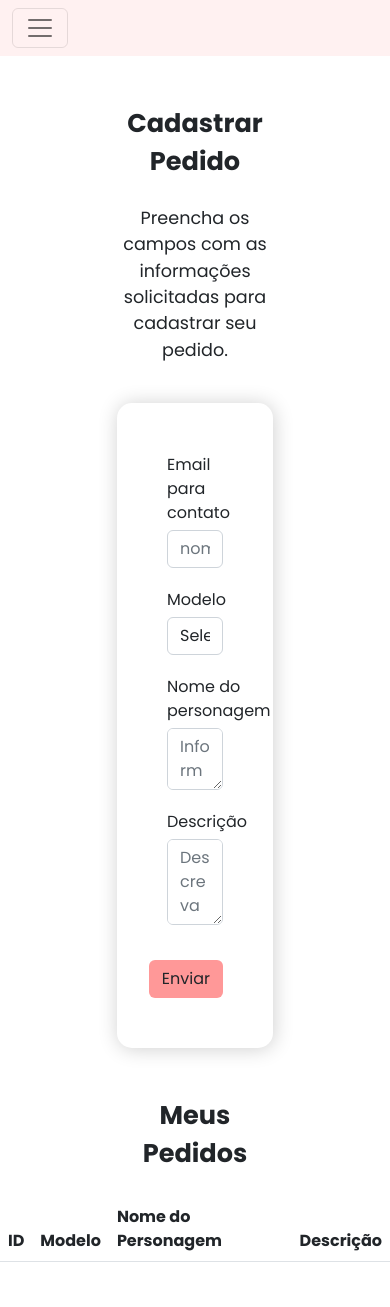
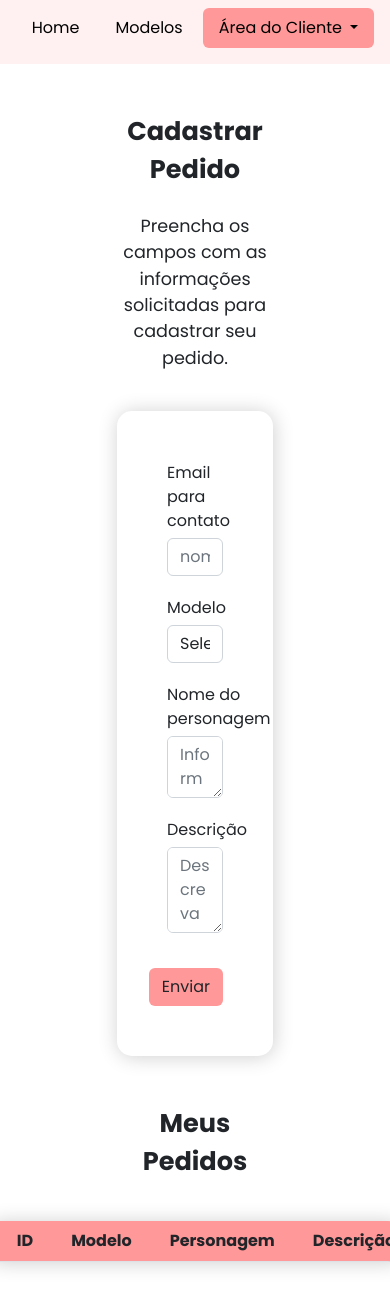
Before and after one commit to coramori/SistemaCadastroJQuery, a plain HTML site: page pedidos.html in a window 390 px wide. Shown: the part 241-1548 px from the top of the page. Drawn offline with nearby package versions, Linux system fonts and the light colour scheme.

Commit message:
Correção na tabela | Alteração na navbar

```diff
--- a/pedidos.css
+++ b/pedidos.css
@@ -1,3 +1,7 @@
+* {
+  box-sizing: border-box;
+}
+
 .title {
   font-size: 1.6rem;
   font-weight: bold;
@@ -25,7 +29,7 @@ form {
   margin-bottom: 3rem;
 }
 
-#exampleFormControlSelect1 {
+#modelo {
   cursor: pointer;
 }
 
@@ -46,3 +50,29 @@ label {
   display: flex;
   justify-content: end;
 }
+
+.table {
+  border-radius: 15px;
+  box-shadow: 1px 1px 20px 0px #cfcfcf;
+  margin-bottom: 3rem;
+}
+
+#tabela {
+  background-color: rgb(255, 152, 152);
+  overflow: hidden;
+  margin-top: 1rem;
+  width: 50%;
+  border-radius: 15px;
+  box-shadow: 1px 1px 20px 0px #cfcfcf;
+  margin-bottom: 3rem;
+}
+
+#tabela th {
+  padding-left: 30px;
+}
+
+#tabela td {
+  background-color: white;
+  color: black;
+  padding: 9px 30px 9px 30px;
+}
--- a/pedidos.html
+++ b/pedidos.html
@@ -4,7 +4,7 @@
     <meta charset="UTF-8" />
     <meta http-equiv="X-UA-Compatible" content="IE=edge" />
     <meta name="viewport" content="width=device-width, initial-scale=1.0" />
-    <title>Coramori Art Studio</title>
+    <title>Coramori Art Studio | Pedidos</title>
     <link rel="stylesheet" href="style.css" />
     <link rel="stylesheet" href="pedidos.css" />
     <link rel="preconnect" href="https://fonts.googleapis.com" />
@@ -37,25 +37,10 @@
     </header>
     <!-- Navbar -->
     <nav
-      class="navbar navbar-expand-lg"
+      class="navbar"
       style="background-color: rgb(255, 241, 241)"
     >
-      <div class="container-fluid">
-        <button
-          class="navbar-toggler"
-          type="button"
-          data-bs-toggle="collapse"
-          data-bs-target="#navbarSupportedContent"
-          aria-controls="navbarSupportedContent"
-          aria-expanded="false"
-          aria-label="Toggle navigation"
-        >
-          <span class="navbar-toggler-icon"></span>
-        </button>
-        <div
-          class="collapse navbar-collapse justify-content-center"
-          id="navbarSupportedContent"
-        >
+      <div class="container-fluid justify-content-center">
           <ul
             id="nav-pills"
             class="nav nav-pills mb-2 mb-lg-0 justify-content-center"
@@ -118,8 +103,8 @@
             <option value="">Selecione o modelo</option>
             <option>Figure</option>
             <option>Chibi</option>
-            <option>Miniatura Kigurumi com Base</option>
-            <option>Miniatura Kigurumi em Chaveiro</option>
+            <option>Kigurumi com Base</option>
+            <option>Kigurumi em Chaveiro</option>
           </select>
         </div>
         <div class="form-group">
@@ -147,12 +132,12 @@
       </form>
       <!-- Tabela -->
       <p class="title">Meus Pedidos</p>
-      <table class="table">
+      <table class="table" id="tabela">
         <thead>
           <tr>
             <th scope="col">ID</th>
             <th scope="col">Modelo</th>
-            <th scope="col">Nome do Personagem</th>
+            <th scope="col">Personagem</th>
             <th scope="col">Descrição</th>
           </tr>
         </thead>
--- a/pedidos.js
+++ b/pedidos.js
@@ -55,7 +55,9 @@ const salvarPedido = () => {
   };
 
   if (id.val() !== '') {
-    var i = listaPedidos.findIndex((pedido) => pedido.id === id.val());
+    var i = listaPedidos.findIndex(
+      (pedido) => Number(pedido.id) === Number(id.val())
+    );
     pedido.id = id.val();
     listaPedidos.splice(i, 1, pedido);
   } else {
```
Also changed, not shown: index.html (+2 -17 lines), login.html (+2 -17 lines).
